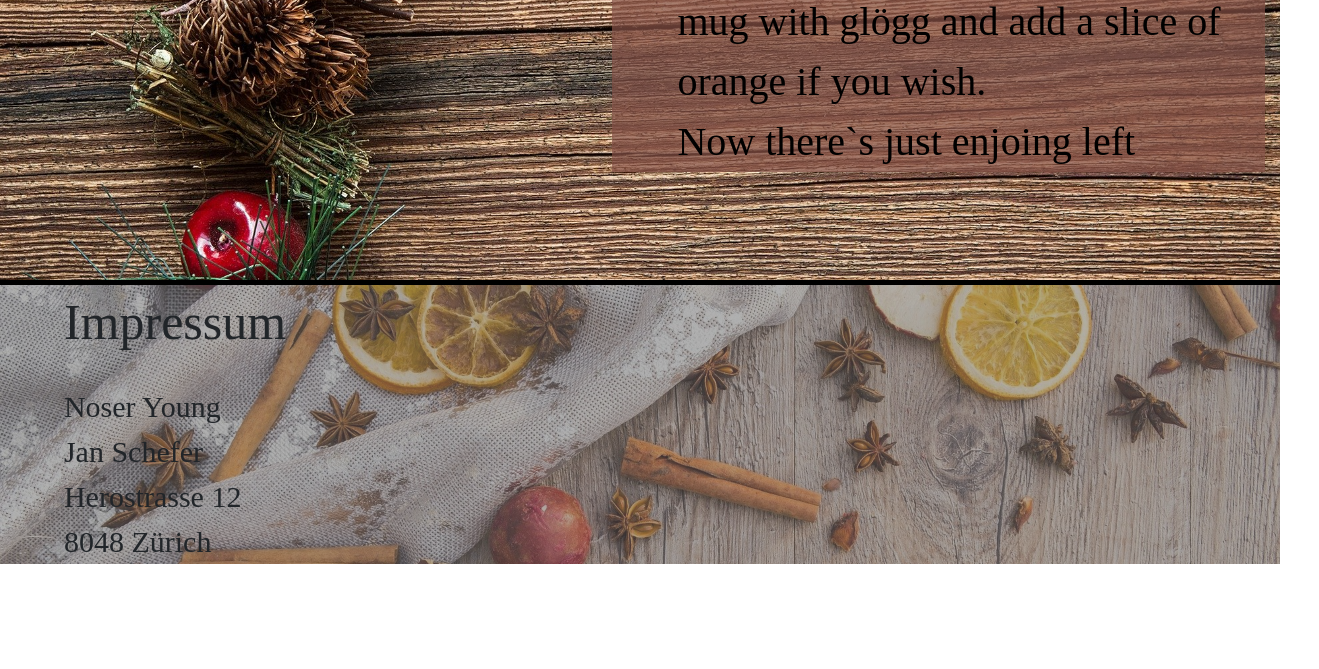
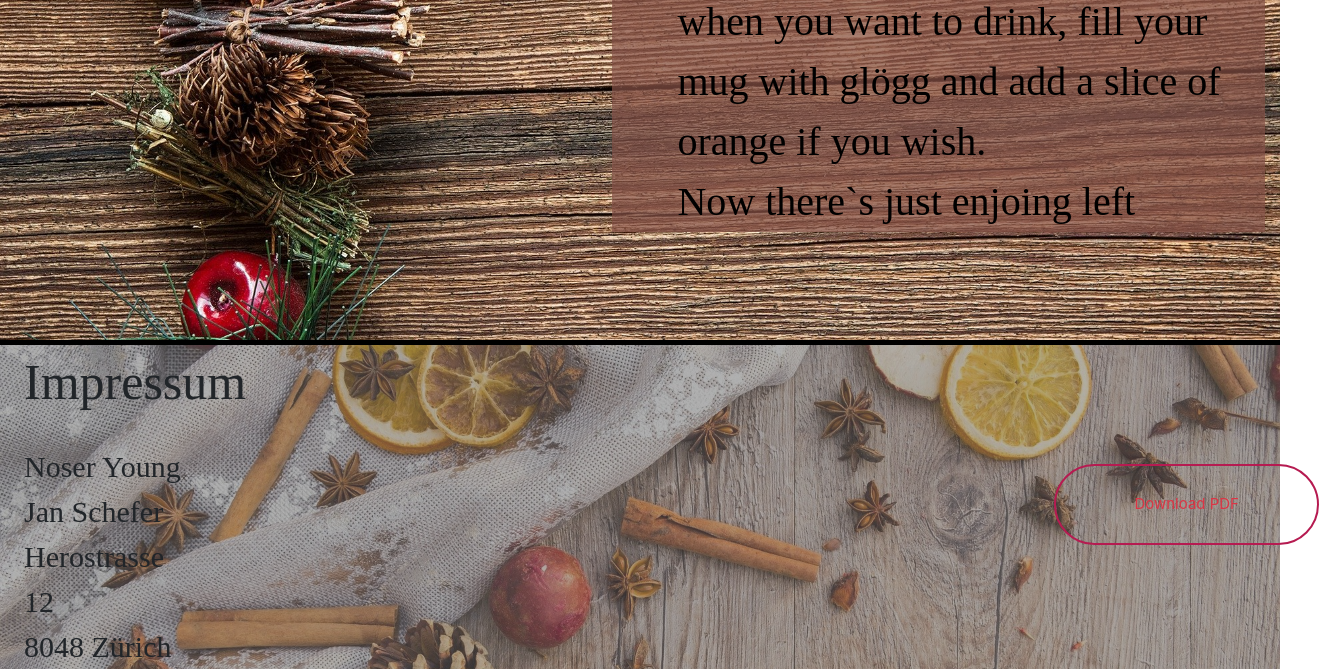
Before and after one commit to GottNereus/GottNereus.github.io, a plain HTML site: page index.html in a window 1280 px wide. Shown: the part 3324-3993 px from the top of the page, 1319 px wide, since content can reach past the window. Before the commit the page ends 3888 px from the top, so only its background shows below. Drawn offline with nearby package versions, Linux system fonts and the light colour scheme; a web font is replaced by a local one.

Commit message:
PDF angefügt

```diff
--- a/Stylesheet.css
+++ b/Stylesheet.css
@@ -111,12 +111,12 @@ margin-top: 25%;
 #impressum{
     font-family: 'Kings';
     font-size: 50px;
-    margin-left: -5%;
+    margin-left: 5%;
 }
 .impressum_name{
     font-family: 'Kings';
     font-size: 30px;
-    margin-left: -5%;
+    margin-left: 5%;
 }
 .footer_background{
     background-size: cover;
@@ -158,3 +158,13 @@ margin-top: 25%;
     font-family: 'Raleway', sans-serif;
   color: #000;
   }
+
+.button {
+    font-size: 15px;
+    border: 2px solid #B61B51;
+    border-radius: 200px;
+   height: 25%;
+   width: 200%;
+   margin-top: 90%;
+    transition: 0.5s cubic-bezier(0.68, -0.55, 0.265, 1.55);
+}
--- a/index.html
+++ b/index.html
@@ -133,7 +133,7 @@
 
             <div id= "picture2" class="row">
               <div class="col-md-5" >
-                <p class="text1">Cut the orange in small slices like in the picture above.
+                <p class="text1">Cut the ginger and the orange in small slices like in the picture above.
                    Put the wine,cognace and all the other ingredients including the cloves in a pan. If you like you can refine the recipe with wodka and almods.
                     Cover the pan and bring the glögg to boil. Keep it covered and let stand for approx. two hours on the switched off plate.</p>
               </div>
@@ -160,12 +160,15 @@
               <div class="footer_background">
               <div class="container-fluid newsletter">
                 <div class="row">
-           <div class="col-md-1">
-          </div>
-          <div class="col-md-11">
+                   <div class="col-md-2">
                     <div id="impressum">Impressum</div> <br>
                     <div class="impressum_name">Noser Young <br>Jan Schefer<br>Herostrasse 12<br>8048 Zürich</div>
                   </div>
+                  <div class="col-md-8">
+                </div>
+                <a href="Glögg.pdf" download>
+                <button type="button" class="btn btn-outline-danger button">Download PDF</button>
+                </a>
                 </div>
               </div>
               </div>
```
Lines whose indentation alone changed are shown as unchanged.
